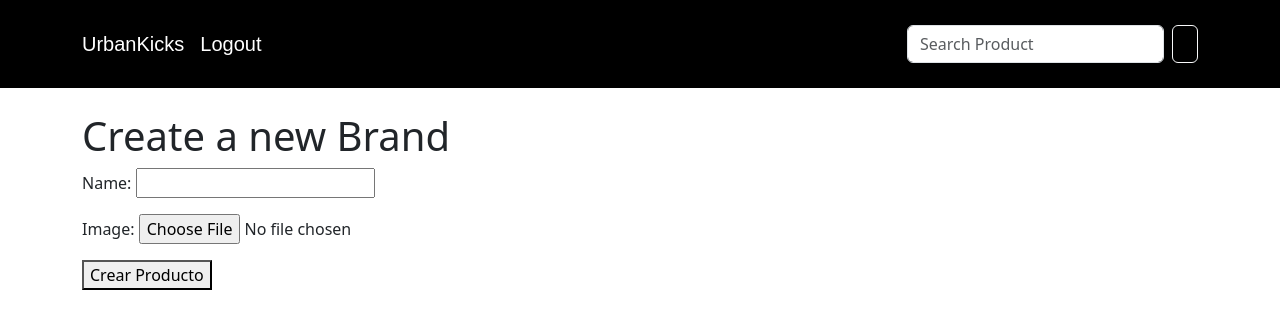
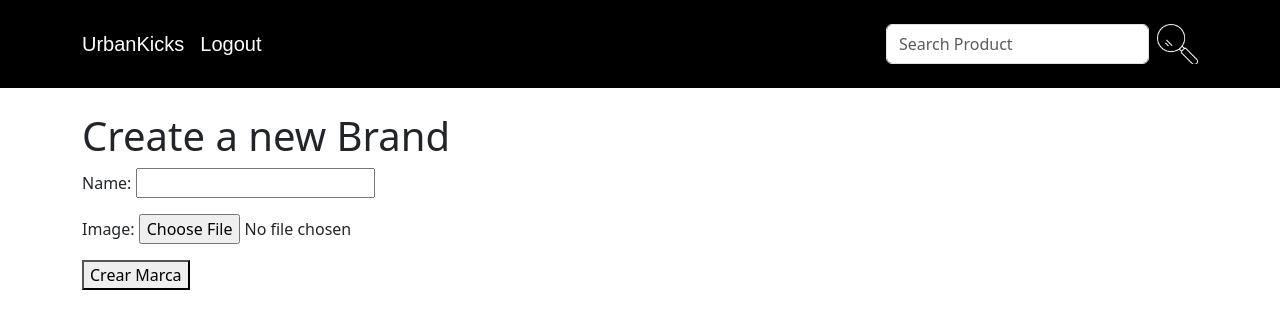
Before and after one commit to luisapolanco/UrbanKicks, a Django app: page /brand/create/ in a window 1280 px wide. Shown: the top 329 px of the page. Run offline with Django 4.2, Linux system fonts and the light colour scheme; a user stored in the database is signed in; some libraries are stand-ins or nearby versions.

Commit message:
CSS improvements

```diff
--- a/base/static/app.css
+++ b/base/static/app.css
@@ -1,6 +1,6 @@
 /*color barra de navegacion */
 .navbar-custom {
-    background-color: #000000 !important;
+    background-color: black !important;
 }
 
 /* Cambia la fuente de las letras de la navbar*/
@@ -43,4 +43,13 @@ button.slick-next{
     width: 100%;
     height: 350px;
     object-fit: cover;
-  }
+}
+
+button.lupa{
+    filter: invert(100%);
+    width: 47px ;
+    height: 40px ;
+    background: url("./images/lupa.png");
+    background-size: 100%;
+    border: none;
+}
--- a/base/templates/base.html
+++ b/base/templates/base.html
@@ -39,7 +39,7 @@
             </div>
             <form class="d-flex ms-auto my-2 my-lg-0" action="{% url 'search_product' %}" method="GET">
                 <input class="form-control me-2" type="search" name="search_query" placeholder="Search Product" aria-label="Search">
-                <button class="btn btn-outline-light" type="submit">
+                <button class="lupa" type="submit">
                     <i class="bi bi-search"></i>
                 </button>
             </form>
--- a/base/urls.py
+++ b/base/urls.py
@@ -1,3 +1,4 @@
+#Creado por Samuel Oviedo
 from django.urls import path
 from .views import HomeView
 
--- a/base/views.py
+++ b/base/views.py
@@ -1,3 +1,4 @@
+#Creado por Samuel Oviedo
 from django.views.generic import View
 from product.models import Brand, Product
 from django.shortcuts import render
--- a/product/forms.py
+++ b/product/forms.py
@@ -1,3 +1,4 @@
+#Creado por Samuel Oviedo
 from django import forms
 from .models import Brand, BrandImage, Product, ProductImage
 
--- a/product/models.py
+++ b/product/models.py
@@ -1,3 +1,4 @@
+#Creado por Samuel Oviedo
 from django.db import models
 
 # Create your models here.
--- a/product/templates/create_brand.html
+++ b/product/templates/create_brand.html
@@ -9,7 +9,7 @@
         {% csrf_token %}
         {{ brand_form.as_p }}
         {{ image_form.as_p }}
-        <button type="submit">Crear Producto</button>
+        <button type="submit">Crear Marca</button>
     </form>
 </body>
 
--- a/product/urls.py
+++ b/product/urls.py
@@ -1,3 +1,4 @@
+#Creado por Samuel Oviedo
 from django.urls import path
 from .views import BrandProductsView, CreateBrandView, CreateProductView, ProductDeleteView, ProductDetailView, ProductUpdateView, SearchProductView
 
--- a/product/views.py
+++ b/product/views.py
@@ -1,3 +1,4 @@
+#Creado por Samuel Oviedo
 from msilib.schema import ListView
 from django.shortcuts import get_object_or_404, redirect, render
 from django.views import View
```
Also changed, not shown: base/static/images/lupa.png (added), db.sqlite3, media/brands/off-white.jpg (added), media/product_images/New_Balance_Ms_990v6.jpg (added), media/product_images/Nike_Dunk_Low_Panda.jpg (added), media/product_images/Off-Whites_Out_of_Office.jpg (added), media/product_images/Vans_ROWLEY_CLASSIC.jpg (added), media/product_images/puma_180_CORDUROY.jpg (added).
